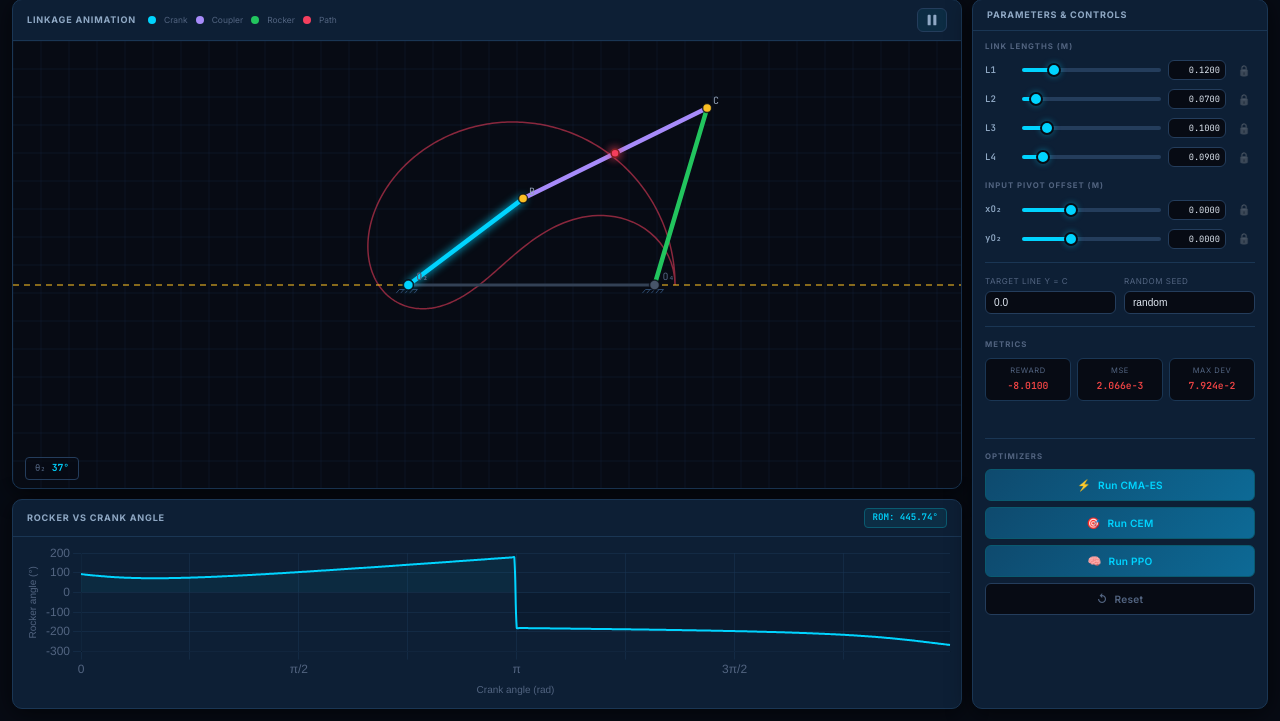
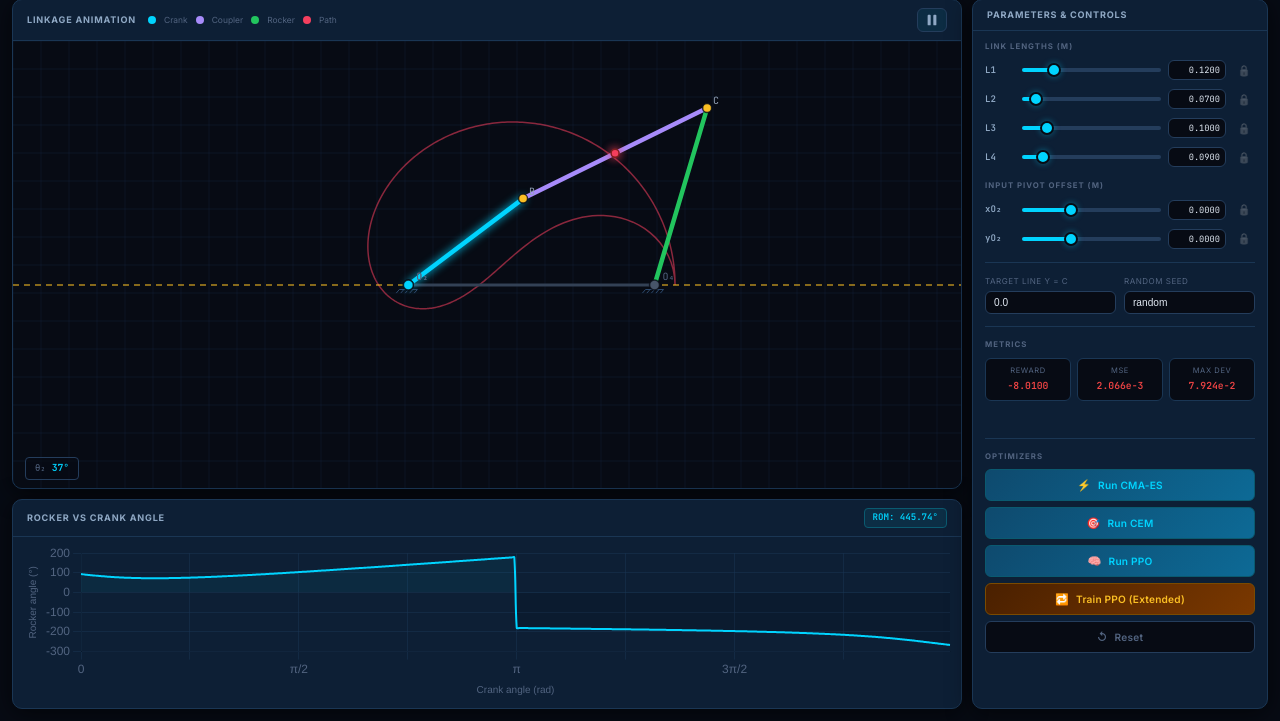
Before and after one commit to amithsatheeshworks123/FYP-4_bar, a Flask app: page / in a window 1280 px wide. Shown: the part 79-800 px from the top of the page. Run offline with Flask 3, Linux system fonts and the light colour scheme.

Commit message:
Add extended PPO training button for prolonged model training
Adds a "Train PPO (Extended)" button that runs the PPO algorithm for
1000 steps (vs 300 for the standard run) with a larger batch size (512)
and a lower learning rate (1e-4), allowing the policy to converge to a
higher-quality solution over a longer training horizon.

Changes:
- app.py: new /api/optimize/ppo_extended endpoint with a more thorough
  CMA-ES warm-start (80 iters, 150 pop, 3 restarts) and stricter early-
  stop threshold (-0.1) so training runs to completion unless exceptional
- templates/index.html: "🔁 Train PPO (Extended)" button in the
  Optimizers section with a tooltip describing the extended run
- static/js/main.js: wire up the new button to the ppo_extended route
  and include it in the disabled-during-optimization set
- static/css/style.css: amber-toned button style to visually distinguish
  the extended training action from the quick optimizer buttons

https://claude.ai/code/session_01UhUTPKVUotRaCwnNnTWvt5

```diff
--- a/app.py
+++ b/app.py
@@ -250,6 +250,71 @@ def run_ppo():
         return jsonify({"error": str(e)}), 500
 
 
+@app.route("/api/optimize/ppo_extended", methods=["POST"])
+def run_ppo_extended():
+    """
+    Run PPO with extended training for prolonged optimisation.
+    Trains for significantly more steps than the standard PPO run, allowing
+    the policy to converge to a higher-quality solution:
+      1. Run a thorough CMA-ES warm-start to find a strong initial basin
+      2. Seed the PPO policy from the CMA-ES result
+      3. Run PPO for many steps with a lower learning rate and larger batch
+         so the policy refines gradually without overshooting
+    """
+    data     = request.json or {}
+    params   = project(data.get("params", DEFAULT_PARAMS))
+    tl       = _target_line(data.get("target_c", 0.0))
+    seed_val = _parse_seed(data.get("seed"))
+    steps    = int(data.get("steps", 1000))          # 3× longer than standard
+
+    try:
+        from ppo import ppo_train
+
+        # ── Step 1: thorough CMA-ES warm-start ────────────────────────────────
+        cma_obj = make_batch_obj(tl)
+        cma_r, cma_p, _, _ = optimize(
+            cma_obj, params, BOUNDS,
+            iterations=80, population=150, restarts=3, seed=seed_val
+        )
+        warm_start = project(cma_p)
+        print(f"[PPO-Extended warm-start] CMA-ES best reward: {cma_r:.4f}")
+
+        # ── Step 2: extended PPO from warm start ───────────────────────────────
+        def scalar_obj(x):
+            return float(batch_path_reward(
+                project(x)[np.newaxis, :], target_line=tl
+            )[0])
+
+        best_r, best_p, hist, _ = ppo_train(
+            scalar_obj,
+            BOUNDS,
+            steps=steps,
+            batch_size=512,           # larger batch for smoother gradients
+            lr=1e-4,                  # lower lr for careful fine-tuning
+            seed=seed_val,
+            log_samples=False,
+            checkpoint_path=PPO_CKPT,
+            baseline=warm_start,
+            early_stop_reward=-0.1,   # only stop early if result is excellent
+            target_line=tl,
+        )
+        best_p = project(best_p)
+        _, _, _, mse, max_dev = path_reward(best_p, target_line=tl, enforce_grashof="crank_rocker")
+
+        return jsonify({
+            "best_params": best_p.tolist(),
+            "reward":      float(best_r),
+            "mse":         float(mse),
+            "max_dev":     float(max_dev),
+            "history":     [float(h) for h in hist],
+        })
+
+    except Exception as e:
+        import traceback
+        traceback.print_exc()
+        return jsonify({"error": str(e)}), 500
+
+
 # ── Entry point ───────────────────────────────────────────────────────────────
 
 if __name__ == "__main__":
--- a/static/css/style.css
+++ b/static/css/style.css
@@ -422,6 +422,18 @@ html, body {
   box-shadow: 0 4px 12px rgba(0,212,255,0.2);
 }
 
+.btn-ppo-train {
+  background: linear-gradient(135deg, #4a2000, #7a3800);
+  color: var(--amber);
+  border: 1px solid #7a4a00;
+}
+.btn-ppo-train:hover:not(:disabled) {
+  background: linear-gradient(135deg, #7a3800, #a85200);
+  border-color: var(--amber);
+  transform: translateY(-1px);
+  box-shadow: 0 4px 12px rgba(251,191,36,0.2);
+}
+
 .btn-reset {
   background: var(--bg);
   color: var(--txt3);
--- a/static/js/main.js
+++ b/static/js/main.js
@@ -611,7 +611,7 @@ function updateMetricsDisplay() {
 
 function setOptimizing(running, method) {
   state.optimizing = running;
-  const btns = ["btn-cma", "btn-cem", "btn-ppo", "btn-reset"].map(id => document.getElementById(id));
+  const btns = ["btn-cma", "btn-cem", "btn-ppo", "btn-ppo-train", "btn-reset"].map(id => document.getElementById(id));
   btns.forEach(b => { b.disabled = running; });
 
   const statusEl  = document.getElementById("opt-status");
@@ -647,7 +647,7 @@ function finishProgress() {
 
 async function runOptimizer(method) {
   if (state.optimizing) return;
-  const labels = { cma: "CMA-ES", cem: "CEM", ppo: "PPO" };
+  const labels = { cma: "CMA-ES", cem: "CEM", ppo: "PPO", ppo_extended: "PPO Extended Training" };
   setOptimizing(true, labels[method]);
 
   try {
@@ -751,10 +751,11 @@ document.addEventListener("DOMContentLoaded", () => {
   initChart();
 
   // Wire optimizer buttons
-  document.getElementById("btn-cma").addEventListener("click",   () => runOptimizer("cma"));
-  document.getElementById("btn-cem").addEventListener("click",   () => runOptimizer("cem"));
-  document.getElementById("btn-ppo").addEventListener("click",   () => runOptimizer("ppo"));
-  document.getElementById("btn-reset").addEventListener("click",  resetAll);
+  document.getElementById("btn-cma").addEventListener("click",       () => runOptimizer("cma"));
+  document.getElementById("btn-cem").addEventListener("click",       () => runOptimizer("cem"));
+  document.getElementById("btn-ppo").addEventListener("click",       () => runOptimizer("ppo"));
+  document.getElementById("btn-ppo-train").addEventListener("click", () => runOptimizer("ppo_extended"));
+  document.getElementById("btn-reset").addEventListener("click",      resetAll);
 
   // Initial computation
   onParamChange();
--- a/templates/index.html
+++ b/templates/index.html
@@ -238,6 +238,9 @@
               <button id="btn-ppo" class="btn btn-opt">
                 <span class="btn-icon">🧠</span> Run PPO
               </button>
+              <button id="btn-ppo-train" class="btn btn-ppo-train" title="Train PPO for 1000 steps with a larger batch and lower learning rate for deeper convergence">
+                <span class="btn-icon">🔁</span> Train PPO (Extended)
+              </button>
               <button id="btn-reset" class="btn btn-reset">
                 <span class="btn-icon">↺</span> Reset
               </button>
```
